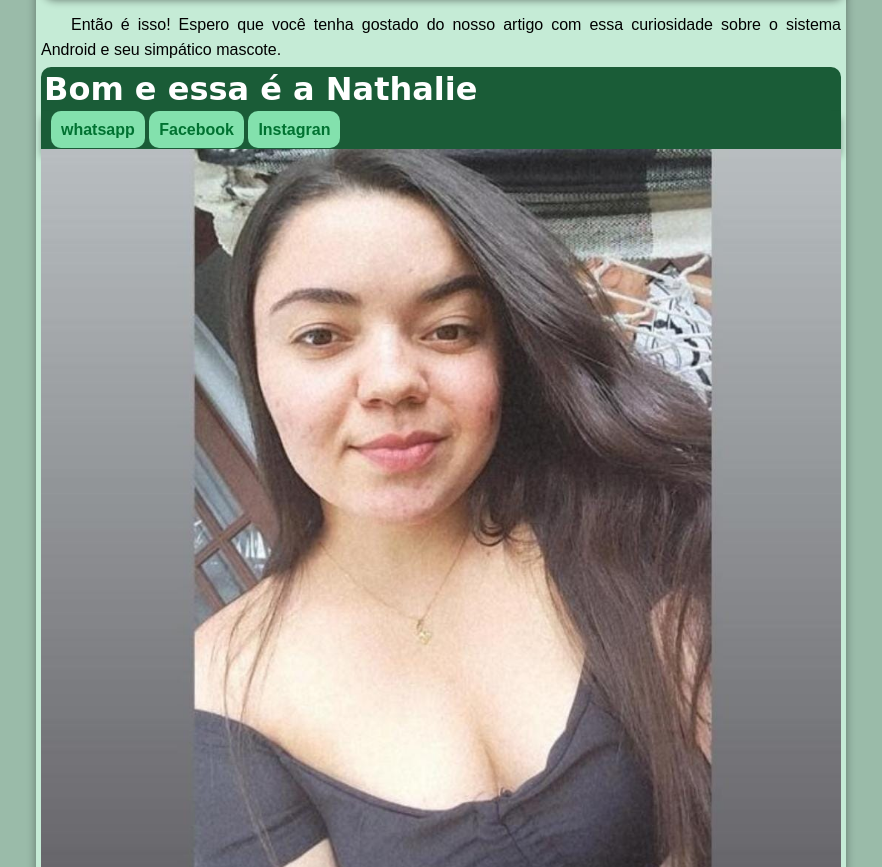
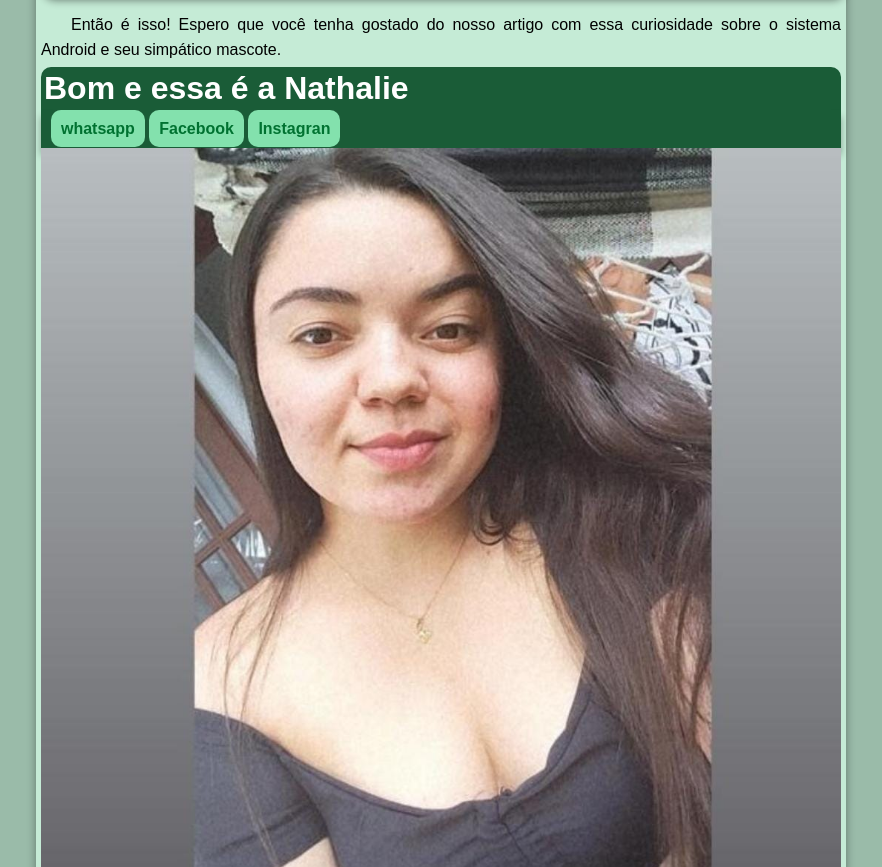
Before and after one commit to Luan-Oliveira1297/Projetoandroid, a plain HTML site: page index.html in a window 1280 px wide. Shown: the part 2624-3491 px from the top of the page, without its empty margins (199-1081 px from the left). Drawn offline with Linux system fonts and the light colour scheme.

Commit message:
Update style.css

```diff
--- a/style/style.css
+++ b/style/style.css
@@ -163,7 +163,7 @@ aside > ul {
     columns: 2;
 }
 .sefinha > h1 {
-    font-family: var(--fonte-destaque);
+    font-family:Arial, Helvetica, sans-serif;
     color: rgb(255, 255, 255);
     background-color: var(--cor4);
     padding: 3px;
```
